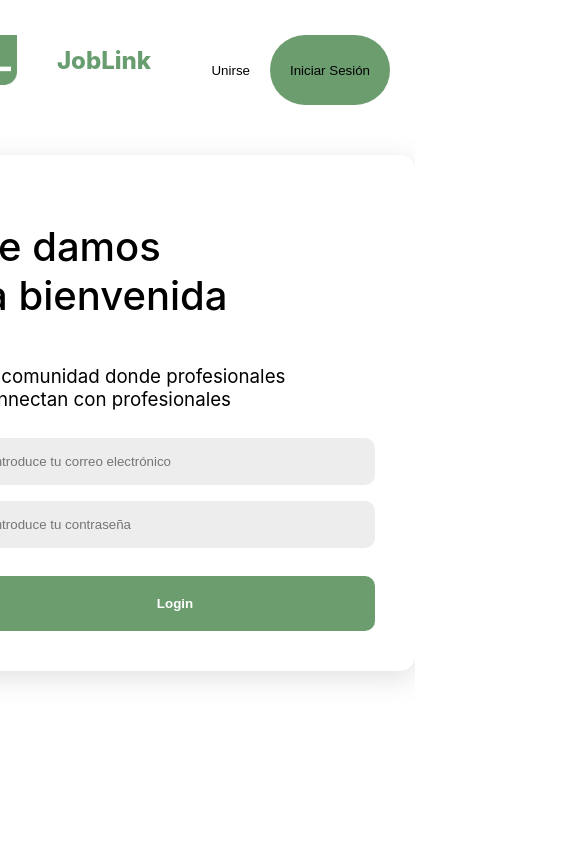
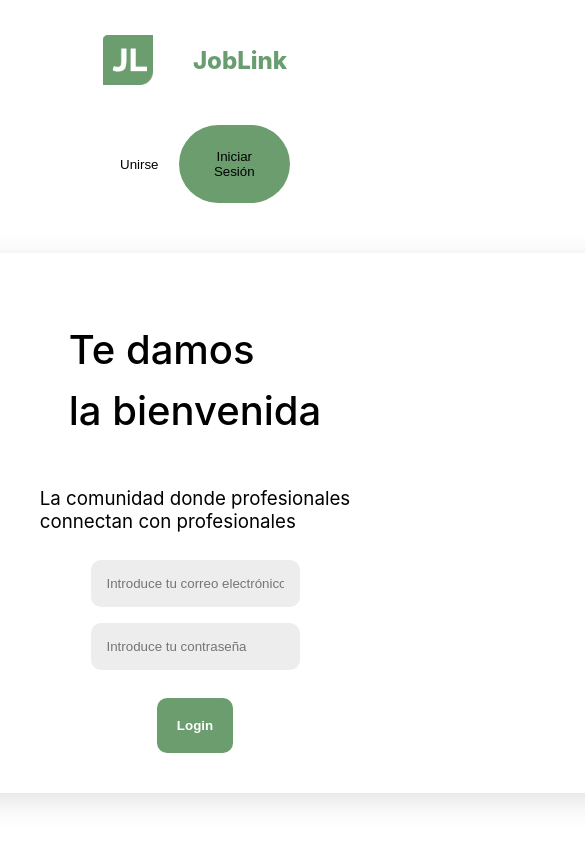
Before and after one commit to nds-fsd/linkedin, a React (Create React App) app in the folder frontend/: page / in a window 390 px wide. Shown: the top 842 px of the page, 585 px wide, since content can reach past the window. Built offline with nearby package versions, Linux system fonts and the light colour scheme.

Commit message:
responsive

```diff
--- a/frontend/src/components/logina.css
+++ b/frontend/src/components/logina.css
@@ -2,94 +2,6 @@ body {
   font-family: 'Raleway', 'Cabin' sans-serif, ;
   /* background-image: linear-gradient(69deg, #6b9d6f, #b0e2b8 48%); */
   /* box-sizing: border-box; */
-}
-
-.login_form,
-.register-form {
-  width: 400px;
-  margin: 0 auto;
-  padding: 40px;
-  border-radius: 15px;
-  display: flex;
-  flex-direction: column;
-  justify-content: center;
-  align-items: left;
-  background-color: white;
-  box-shadow: rgba(100, 100, 111, 0.2) 0px 7px 29px 0px;
-}
-
-.reg-img {
-  background-color: white;
-}
-
-label {
-  text-align: left;
-  padding: 0.25rem 0;
-  background-color: white;
-}
-
-input {
-  margin: 0.5rem 0;
-  padding: 1rem;
-  border: none;
-  border-radius: 10px;
-  color: #8d8d8d;
-  ;
-  background-color: #ededed;
-}
-
-
-
-
-.link-btn {
-
-  border: none;
-  background: none;
-  color: #767676;
-  text-decoration: underline;
-}
-
-@media screen and (min-width: 600px) {
-  .auth-form-container {
-    padding: 5rem;
-
-
-  }
-}
-
-.logoIntro {
-  width: 900px;
-  display: flex;
-  margin-left:-100px;
-  flex-direction: column;
-  justify-content: center;
-  align-items: center;
-}
-
-.big_container {
-  padding: 50px;
-  display: flex;
-  flex-direction: row;
-  justify-content: center;
-  align-items: center;
-  align-content: center;
-  gap:60px;
-
-
-}
-
-.logoIntro>img {
-  width: 100%;
-}
-
-.login_form>h1 {
-  font-size: 40px;
-  font-weight: 500;
-}
-
-.login_form>h3 {
-
-  font-weight: 400;
 }
 
 .navbar {
@@ -98,25 +10,14 @@ input {
   height: auto;
   display: flex;
   flex-direction: row;
+  justify-content: space-between;
+
+
 
 
 }
 
-.navbar h2{
-  margin-bottom: 0px ;
-}
-
-.navbar_button {
-  width: 70%;
-  /* border: solid 3px #ccc; */
-  /* padding: 20px; */
-  display: flex;
-  flex-direction: row;
-  justify-content: flex-end;
-
-
-
-}
+/* NavBar */
 
 .navbar_logo {
   /* border: solid 3px #ccc;  */
@@ -128,11 +29,24 @@ input {
   align-content: center;
   justify-content: center;
   align-items: center;
+  gap:40px;
+}
+
+.navbar h2{
+  margin-bottom: 0px ;
+}
+
+.navbar_button {
+  margin: 0px 100px;
+  display: flex;
+  flex-direction: row;
+  justify-content: flex-end;
 
 
 
-  gap:40px;
+
 }
+
 
 .navbtn {
   margin-top: 20px;
@@ -167,6 +81,104 @@ a {
 
   color: black;
 }
+
+.big_container {
+  padding: 50px;
+  display: flex;
+  flex-direction: row;
+  justify-content: center;
+  align-items: center;
+  align-content: center;
+  gap:60px;
+
+}
+
+
+
+.login_form,
+.register-form {
+  width: 25rem;
+  margin: 0 auto;
+  padding: 2.5rem;
+  border-radius: 15px;
+  display: flex;
+  flex-direction: column;
+  justify-content: center;
+  align-items: left;
+  background-color: white;
+  box-shadow: rgba(100, 100, 111, 0.2) 0px 7px 29px 0px;
+}
+
+
+.reg-img {
+  background-color: white;
+}
+
+label {
+  text-align: left;
+  padding: 0.25rem 0;
+  background-color: white;
+}
+
+input {
+  margin: 0.5rem 0;
+  padding: 1rem;
+  border: none;
+  border-radius: 10px;
+  color: #8d8d8d;
+  ;
+  background-color: #ededed;
+}
+
+.link-btn {
+
+  border: none;
+  background: none;
+  color: #767676;
+  text-decoration: underline;
+}
+
+@media screen and (min-width: 600px) {
+  .auth-form-container {
+    padding: 5rem;
+
+
+  }
+}
+
+.logoIntro {
+  width: 900px;
+  display: flex;
+  margin-left:-100px;
+  flex-direction: column;
+  justify-content: center;
+  align-items: center;
+}
+
+
+.logoIntro>img {
+  width: 100%;
+}
+
+
+
+
+
+
+
+
+.login_form>h1 {
+  font-size: 2.5rem;
+  line-height: 3.8rem;
+  font-weight: 500;
+}
+
+.login_form>h3 {
+
+  font-weight: 400;
+}
+
+
 
 .auth-form-container .reg-img {
   /* text-align: center; */
@@ -203,4 +215,57 @@ a {
   font-weight: bold;
   color: rgb(0, 0, 0);
   transition: 0.2s;
+
+
 }
+
+  @media screen and (max-width: 880px) {
+
+    .navbar {
+
+      display: flex;
+      flex-direction: column;
+      align-items: center;
+      align-content: center;
+      justify-content: center;
+
+    }
+
+    navbar_button{
+      display: grid;
+    }
+
+
+  .big_container {
+      padding: 50px;
+      display: flex;
+      flex-direction: column;
+      justify-content: center;
+      align-items: center;
+      align-content: center;
+      gap:60px;
+
+    }
+
+    .logoIntro{
+      display: none;
+    }
+  }
+
+
+  @media screen and (max-width: 475px) {
+    .login_form{
+  width: 100vh;
+  margin: 0 auto;
+  padding: 2.5rem;
+  border-radius: 15px;
+  display: flex;
+  flex-direction: column;
+  justify-content: center;
+  align-items: center;
+  background-color: white;
+  box-shadow: rgba(100, 100, 111, 0.2) 0px 7px 29px 0px;
+}
+
+
+  }
```
